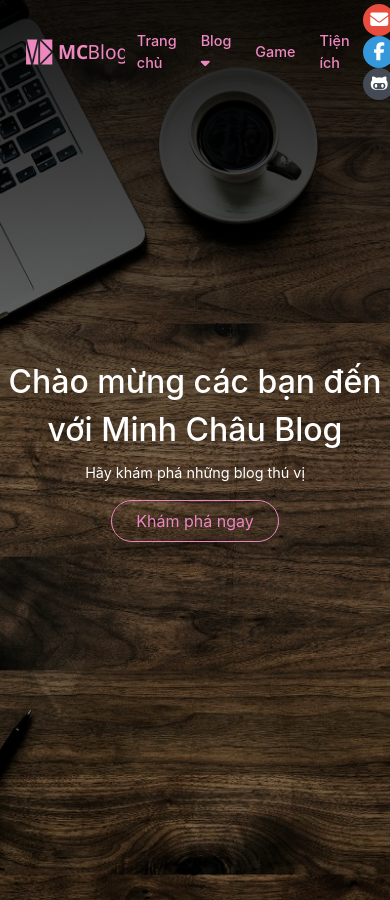
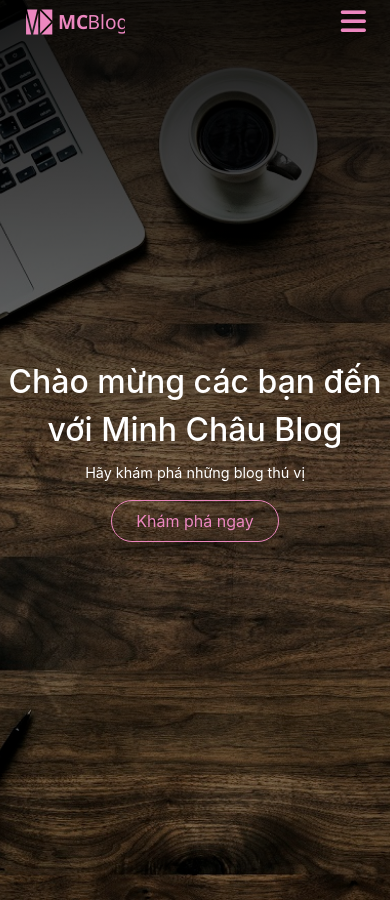
Before and after one commit to thinhtrai1/thinhtrai1.github.io, a Jekyll site: the page built from index.html, in a window 390 px wide and 900 px high. Built offline with Jekyll 4.4.1, drawn with Linux system fonts in a browser that asks for light colours; nearby versions of some CDN libraries.

Commit message:
responsive header

```diff
--- a/_includes/header.html
+++ b/_includes/header.html
@@ -2,11 +2,19 @@
 	<a href="/" class="logo">
 		{% include logo.html %}
 	</a>
+	<input type="checkbox" id="toggle-header"/>
+    <label class="toggle-header-lable" for="toggle-header"><i class="fas fa-bars fa-2x"></i><i class="fas fa-times fa-2x"></i></label>
 	<div class="nav">
 		<ul class="menu">
 			<li class="menu-item"><a href="/" class="menu-link">Trang chủ</a></li>
 			<li class="menu-item">
-				<a href="{{site.url}}/blog" class="menu-link">Blog <i class="fas fa-caret-down"></i>	</a>
+				<div class="group-link-sub">
+					<a href="{{site.url}}/blog" class="menu-link">Blog <i class="fas fa-caret-down"></i>	</a>
+					<div class="toggle-submenu">
+						<i class="fas fa-chevron-circle-down"></i>
+					</div>
+				</div>
+
 				<ul class="sub-menu">
 					{% for topic in site.data.topic %}
 					{% if topic.name != "all" %}
@@ -18,8 +26,28 @@
 			<li class="menu-item"><a href="/" class="menu-link">Game</a></li>
 			<li class="menu-item"><a href="/" class="menu-link">Tiện ích</a></li>
 		</ul>
+		<div class="contact-responsive">
+			<hr style="border-top: .2rem solid var(--color-theme);">
+			{% include contacticon.html %}
+		</div>
 	</div>
 	<div class="right-header">
 		{% include contacticon.html %}
 	</div>
+	<script type="text/javascript">
+		var toggleSubElements = document.querySelectorAll(".toggle-submenu > i");
+		toggleSubElements.forEach(function (toggle) {
+			toggle.addEventListener("click", function(e){sub(e);});
+		});
+		function sub(e) {
+			/// NEED FIX
+
+			let subElement = e.target.parentElement.parentElement.parentElement.querySelector(".sub-menu");
+			if (subElement.style.display != "flex") {
+				subElement.style.display = "flex";
+			} else {
+				subElement.style.display = "none";
+			}
+		}
+	</script>
 </header>
--- a/_layouts/default.html
+++ b/_layouts/default.html
@@ -3,6 +3,7 @@
 <head>
 	<meta charset="UTF-8">
 	<meta name="viewport" content="width=device-width, initial-scale=1.0">
+	<link rel="shortcut icon" href="/favicon.ico">
 	<link rel="stylesheet" href="https://maxcdn.bootstrapcdn.com/bootstrap/4.0.0/css/bootstrap.min.css" integrity="sha384-Gn5384xqQ1aoWXA+058RXPxPg6fy4IWvTNh0E263XmFcJlSAwiGgFAW/dAiS6JXm" crossorigin="anonymous">
 	<script src="https://code.jquery.com/jquery-3.2.1.slim.min.js" integrity="sha384-KJ3o2DKtIkvYIK3UENzmM7KCkRr/rE9/Qpg6aAZGJwFDMVNA/GpGFF93hXpG5KkN" crossorigin="anonymous"></script>
 	<script src="https://cdnjs.cloudflare.com/ajax/libs/popper.js/1.12.9/umd/popper.min.js" integrity="sha384-ApNbgh9B+Y1QKtv3Rn7W3mgPxhU9K/ScQsAP7hUibX39j7fakFPskvXusvfa0b4Q" crossorigin="anonymous"></script>
--- a/_sass/main.scss
+++ b/_sass/main.scss
@@ -132,35 +132,7 @@ body {
 	padding-right: 15rem !important;
 }
 
-@media (min-width: 1800px) {
-	html {
-		font-size: 75%;
-	}
-	.padding-body {
-		padding-left: 20rem !important;
-		padding-right: 20rem !important;
-	}
-}
 
-@media (max-width: 1199px){
-	html {
-		font-size: 56.25%;
-	}
-	.padding-body {
-		padding-left: 5rem !important;
-		padding-right: 5rem !important;
-	}
-}
-
-@media (max-width: 767px){
-	html {
-		font-size: 50%;
-	}
-	.padding-body {
-		padding-left: 3rem !important;
-		padding-right: 3rem !important;
-	}
-}
 
 .para {
 	line-height: 2.2rem;
@@ -314,6 +286,39 @@ body {
 }
 /*=================== HEADER ========================*/
 
+/*== RESPONSIVE ==*/
+.contact-responsive {
+	display: none;
+}
+#toggle-header {
+	display: none;
+}
+.toggle-header-lable {
+	display: none;
+	justify-content: center;
+	align-items: center;
+	margin: 0;
+	padding: 0;
+	color: var(--color-theme);
+	cursor: pointer;
+}
+.toggle-header-lable:hover {
+	color: var(--color-theme-d);
+}
+.toggle-header-lable > .fa-times {
+	display: none;
+}
+#toggle-header:checked~.toggle-header-lable > .fa-bars {
+	display: none;
+}
+#toggle-header:checked~.toggle-header-lable > .fa-times {
+	display: initial;
+}
+.toggle-submenu {
+	display: inline-block;
+	color: var(--color-theme);
+}
+/*==========*/
 .header {
 	display: flex;
 	justify-content: space-between;
@@ -365,7 +370,15 @@ body {
 	border-radius: .5rem;
 	transition: .3s;
 }
-
+.group-link-sub {
+	margin: 0;
+	padding: 0;
+	display: flex;
+	align-items: center;
+}
+.toggle-submenu {
+	display: none	;
+}
 .menu-item:hover .sub-menu {
 	visibility: visible;
 	opacity: 1;
@@ -691,6 +704,85 @@ body {
 	padding: 3rem 0;
 }
 
+
+
+@media (min-width: 1800px) {
+	html {
+		font-size: 75%;
+	}
+	.padding-body {
+		padding-left: 20rem !important;
+		padding-right: 20rem !important;
+	}
+}
+
+@media (max-width: 1199px){
+	html {
+		font-size: 56.25%;
+	}
+	.padding-body {
+		padding-left: 5rem !important;
+		padding-right: 5rem !important;
+	}
+}
+
+@media (max-width: 767px){
+	html {
+		font-size: 50%;
+	}
+	.padding-body {
+		padding-left: 3rem !important;
+		padding-right: 3rem !important;
+	}
+	.toggle-header-lable {
+		display: flex;
+	}
+	.right-header { display: none;}
+	.contact-responsive {display: initial;}
+	.nav {
+		flex-direction: column;
+		align-items: center;
+		padding: 5rem 0 2rem 0;
+		background: var(--white);
+		position: absolute;
+		left: 0;
+		right: 0;
+		top: 0;
+		z-index: -10;
+		transform: translateY(-100%);
+		opacity: 0.5;
+		transition: .7s;
+	}
+	#toggle-header:checked~.nav {
+		transform: translateY(0);
+		opacity: 1;
+	}
+	.menu {
+		flex-direction: column;
+	}
+	.menu-link > i { display: none;}
+	.toggle-submenu {
+		display: initial;
+	}
+	.sub-menu {
+		display: none;
+		visibility: initial;
+		opacity: initial;
+		flex-direction: column;
+		box-sizing: border-box;
+		padding: .5rem;
+		border-style: solid;
+		border-color: var(--color-theme);
+		border-width: .1rem;
+		box-shadow: none;
+		position: initial;
+		border-radius: .5rem;
+		transition: .3s;
+	}
+}
+
+
+
 ::-webkit-scrollbar {
   width: 1rem;
 }
```
Also changed, not shown: _includes/nav.html (added, +17 -0 lines), 11 other files.
